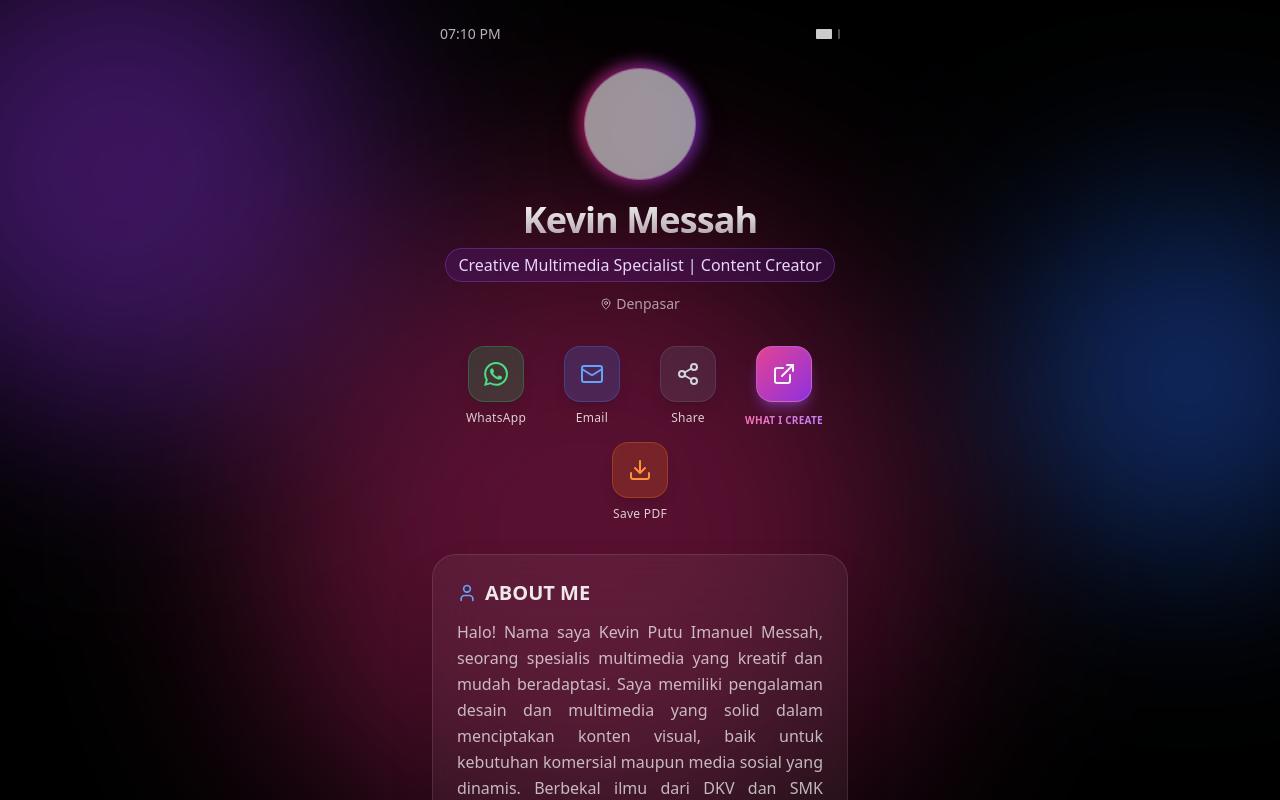
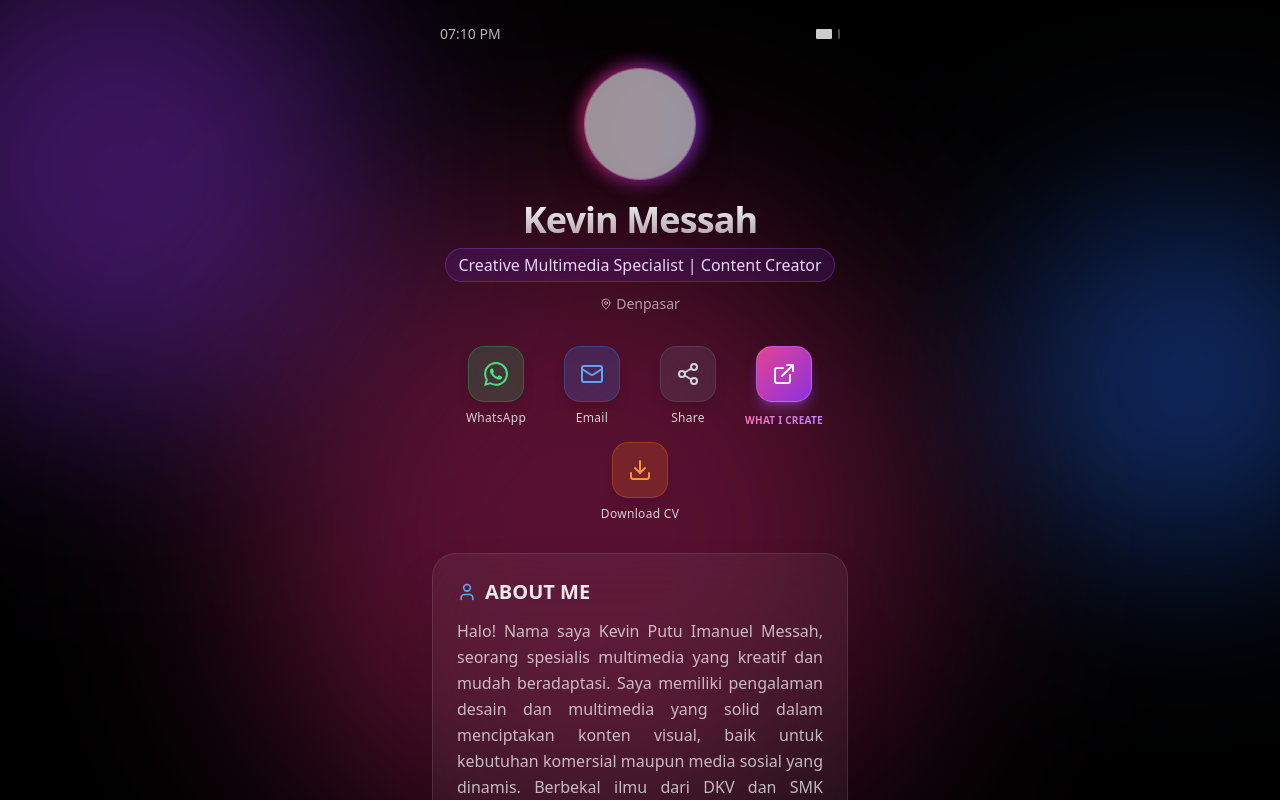
Before and after one commit to kevinmessah/cv-kevin, a React (Vite) app: page / in a window 1280 px wide. Shown: the top 800 px of the page. Built offline with nearby package versions, Linux system fonts and the light colour scheme; grey boxes are pictures that could not be loaded.

Commit message:
Update download button

```diff
--- a/src/App.jsx
+++ b/src/App.jsx
@@ -12,7 +12,7 @@ const Portfolio = () => {
     setMounted(true);
   }, []);
 
-  // --- FUNGSI DOWNLOAD PDF DENGAN PANDUAN ---
+  // --- FUNGSI DOWNLOAD PDF ---
   const handleDownloadPDF = () => {
     // 1. Simpan judul halaman asli
     const originalTitle = document.title;
@@ -20,13 +20,10 @@ const Portfolio = () => {
     // 2. Ubah judul halaman (ini akan jadi nama file PDF otomatis)
     document.title = "CV_Kevin_Putu_Imanuel_Messah";
 
-    // 3. Tampilkan pesan petunjuk agar user tidak bingung
-    alert("CARA MENYIMPAN SEBAGAI FILE PDF:\n\n1. Jendela Print akan terbuka.\n2. Lihat bagian 'Destination' (Tujuan).\n3. UBAH dari nama Printer menjadi 'Save as PDF' (Simpan sebagai PDF).\n4. Klik tombol 'Save' di bawah.");
-
-    // 4. Buka jendela print
+    // 3. Buka jendela print (Ini satu-satunya cara native browser untuk save PDF)
     window.print();
 
-    // 5. Kembalikan judul asli setelah selesai (opsional, timeout agar tidak langsung berubah)
+    // 4. Kembalikan judul asli
     setTimeout(() => {
       document.title = originalTitle;
     }, 1000);
@@ -44,7 +41,6 @@ const Portfolio = () => {
 
   // Komponen Logo Software (SVG)
   const SoftLogo = ({ type }) => {
-    // Kita gunakan class 'svg-icon' agar bisa dikontrol warnanya saat print
     const logos = {
       premiere: (
         <svg viewBox="0 0 24 24" className="w-8 h-8 svg-icon" fill="none" xmlns="http://www.w3.org/2000/svg">
@@ -66,10 +62,10 @@ const Portfolio = () => {
       ),
       capcut: (
         <svg viewBox="0 0 24 24" className="w-8 h-8 svg-icon" fill="none" xmlns="http://www.w3.org/2000/svg">
-          <path d="M7 6H17L12 11L7 6Z" fill="white" className="icon-path" />
-          <path d="M7 18H17L12 13L7 18Z" fill="white" className="icon-path" />
-          <path d="M6 6V18" stroke="white" strokeWidth="1" strokeLinecap="round" opacity="0.6" className="icon-stroke"/>
-          <path d="M18 6V18" stroke="white" strokeWidth="1" strokeLinecap="round" opacity="0.6" className="icon-stroke"/>
+          {/* Logo CapCut Akurat */}
+          <path d="M12 5V19" stroke="white" strokeWidth="2" strokeLinecap="round" strokeLinejoin="round" className="icon-stroke"/>
+          <path d="M7 8L12 13L17 8" stroke="white" strokeWidth="2" strokeLinecap="round" strokeLinejoin="round" className="icon-stroke"/>
+          <path d="M7 16L12 11L17 16" stroke="white" strokeWidth="2" strokeLinecap="round" strokeLinejoin="round" className="icon-stroke"/>
           <rect width="24" height="24" rx="4" fill="white" fillOpacity="0.1" className="icon-bg"/>
         </svg>
       ),
@@ -192,12 +188,13 @@ const Portfolio = () => {
              <span className="text-[10px] font-bold text-transparent bg-clip-text bg-gradient-to-r from-pink-400 to-purple-400 tracking-wide text-center leading-3 pt-1">WHAT I CREATE</span>
           </a>
 
-          {/* TOMBOL DOWNLOAD PDF */}
-          <div onClick={handleDownloadPDF} className="flex flex-col items-center gap-2 group cursor-pointer w-20">
+          {/* TOMBOL DOWNLOAD PDF (DIBUAT LEBIH JELAS) */}
+          <div onClick={handleDownloadPDF} className="flex flex-col items-center gap-2 group cursor-pointer w-20" title="Simpan sebagai file PDF">
             <div className="w-14 h-14 rounded-2xl bg-orange-500/20 backdrop-blur-xl border border-orange-500/30 flex items-center justify-center text-orange-400 group-hover:bg-orange-500 group-hover:text-white transition-all duration-300 shadow-lg group-hover:shadow-orange-500/50">
               <Download className="w-6 h-6" />
             </div>
-            <span className="text-xs font-medium tracking-wide opacity-80 text-center">Save PDF</span>
+            {/* LABEL DIUBAH AGAR TIDAK BINGUNG */}
+            <span className="text-xs font-medium tracking-wide opacity-80 text-center leading-tight">Download CV</span>
           </div>
         </div>
 
```
